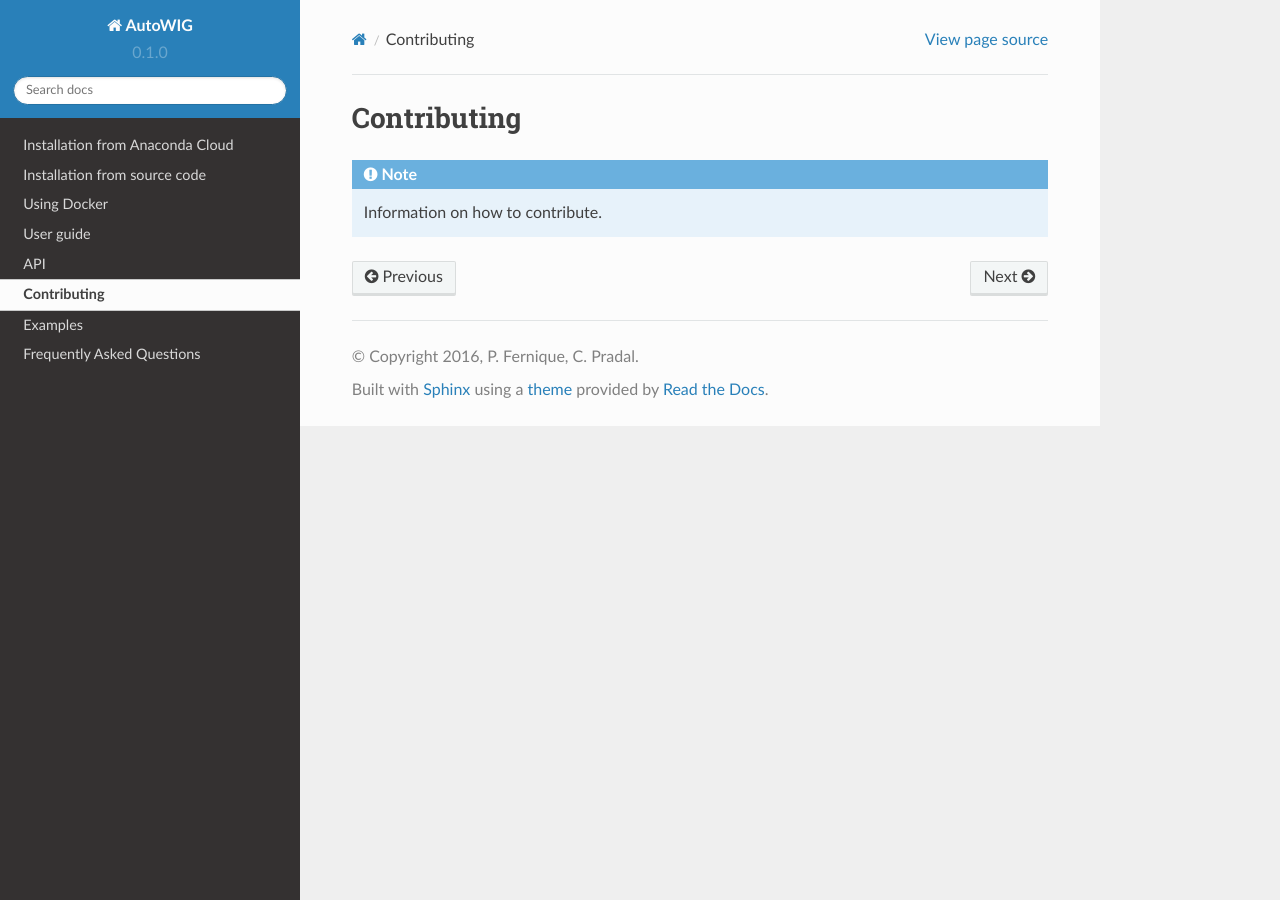
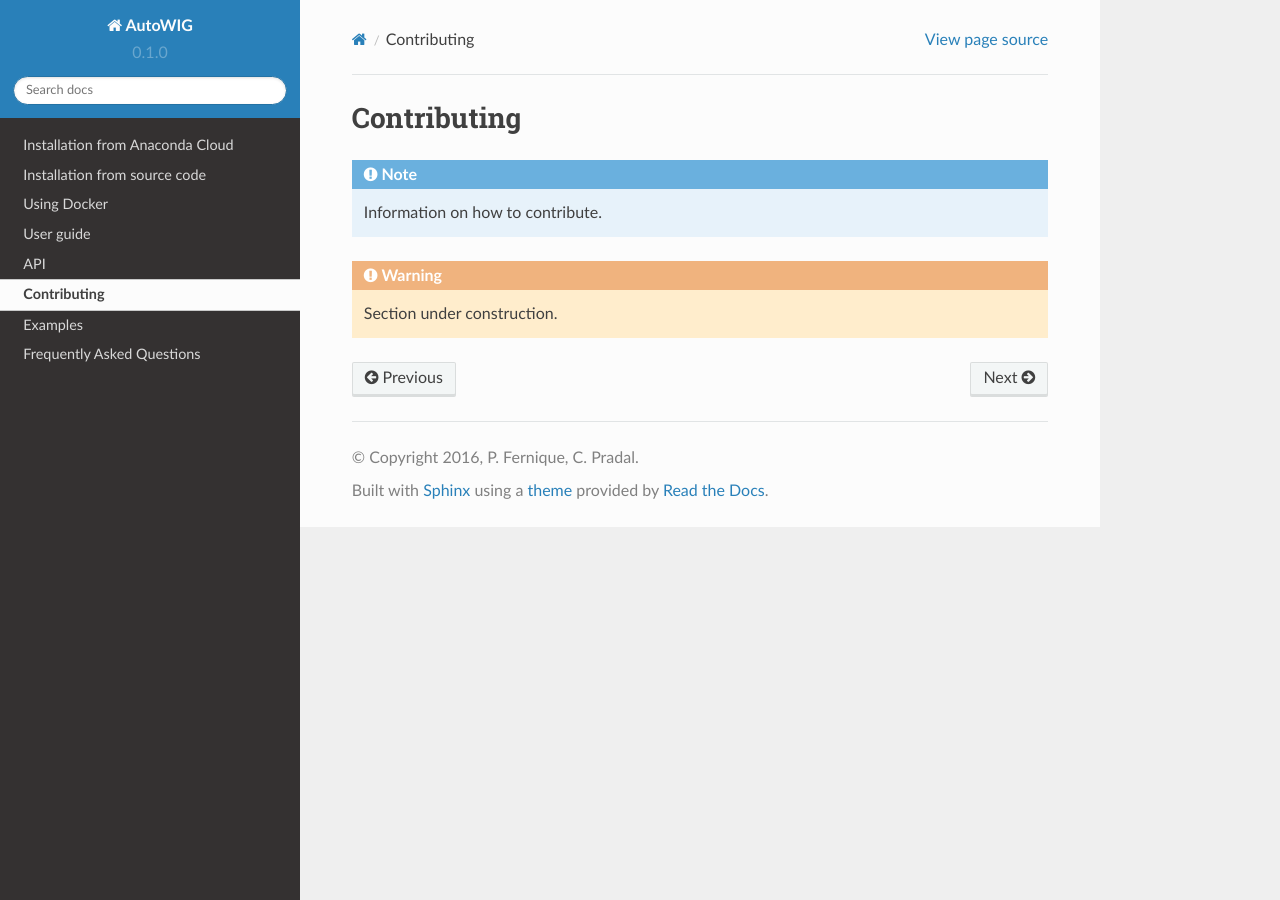
Before and after one commit to StatisKit/AutoWIG, a Sphinx documentation site: the page built from doc/contributing.rst, in a window 1280 px wide. Built offline with Sphinx 7.4.7 and the Read the Docs theme 2.0.0, drawn with Linux system fonts in a browser that asks for light colours.

Commit message:
Update contributing.rst

```diff
--- a/doc/contributing.rst
+++ b/doc/contributing.rst
@@ -4,3 +4,7 @@ Contributing
 .. note::
 
     Information on how to contribute.
+
+.. warning::
+
+   Section under construction.
```
